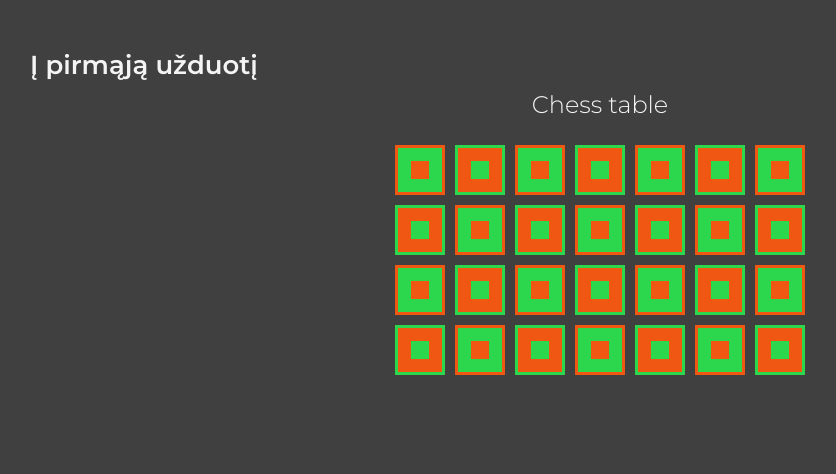
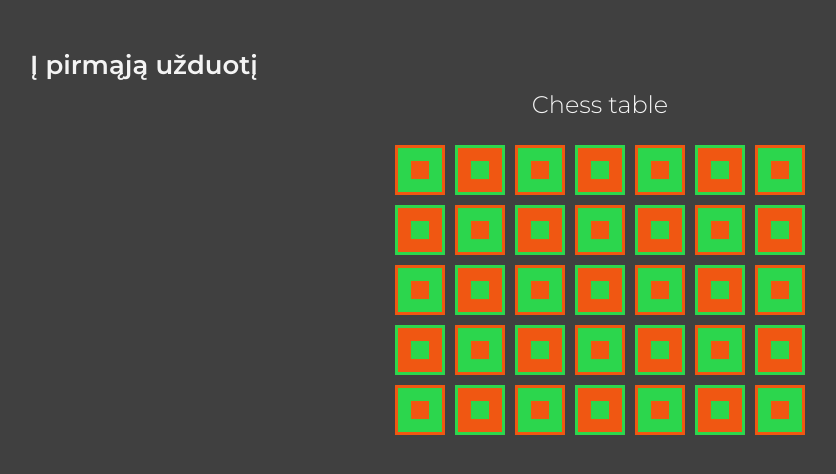
Before and after one commit to PSaveika/Fourth-assignment, a plain HTML site: page chess-index.html in a window 1280 px wide. Shown: the whole page, without its empty margins (40-876 px from the left). Drawn offline with Linux system fonts and the light colour scheme.

Commit message:
Add files via upload

```diff
--- a/chess-index.html
+++ b/chess-index.html
@@ -110,6 +110,29 @@
                 <div><div><div></div></div></div>
             </td>
         </tr>
+        <tr>
+            <td>
+                <div><div><div></div></div></div>
+            </td>
+            <td>
+                <div><div><div></div></div></div>
+            </td>
+            <td>
+                <div><div><div></div></div></div>
+            </td>
+            <td>
+                <div><div><div></div></div></div>
+            </td>
+            <td>
+                <div><div><div></div></div></div>
+            </td>
+            <td>
+                <div><div><div></div></div></div>
+            </td>
+            <td>
+                <div><div><div></div></div></div>
+            </td>
+        </tr>
     </table>
 
 
```
